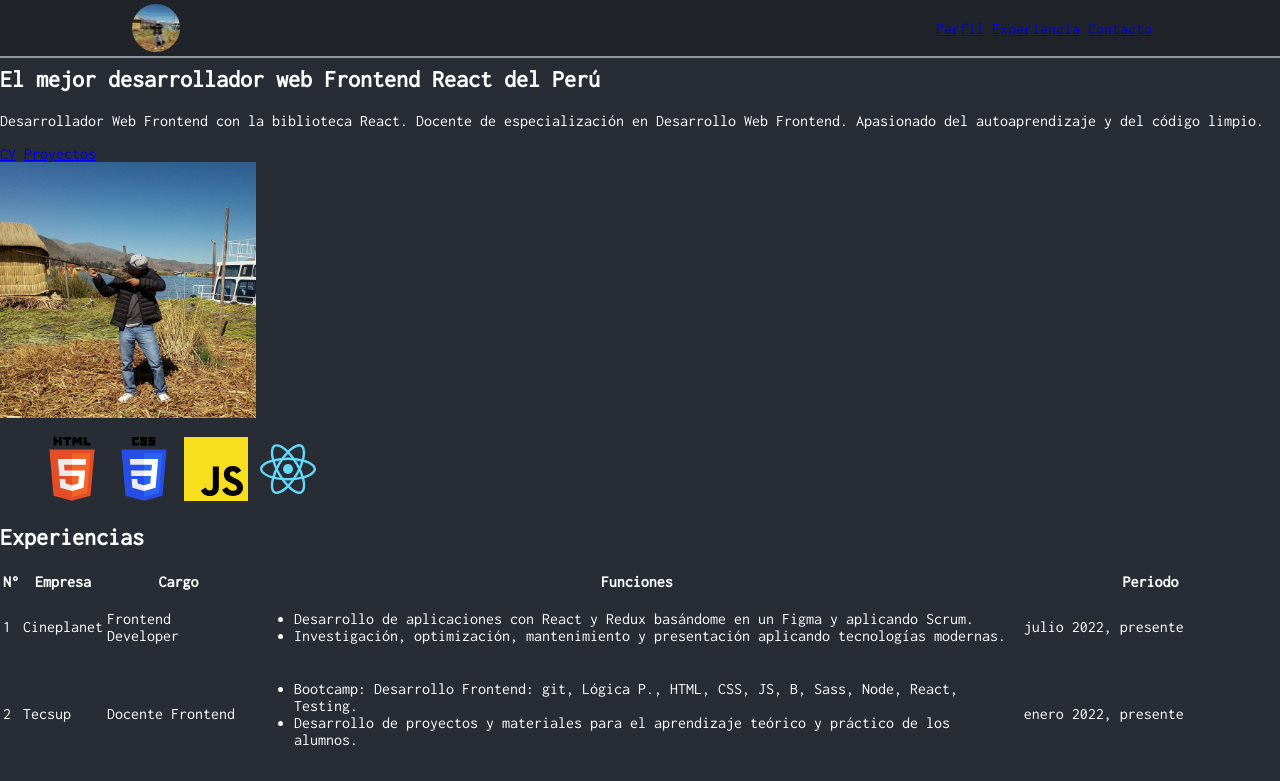
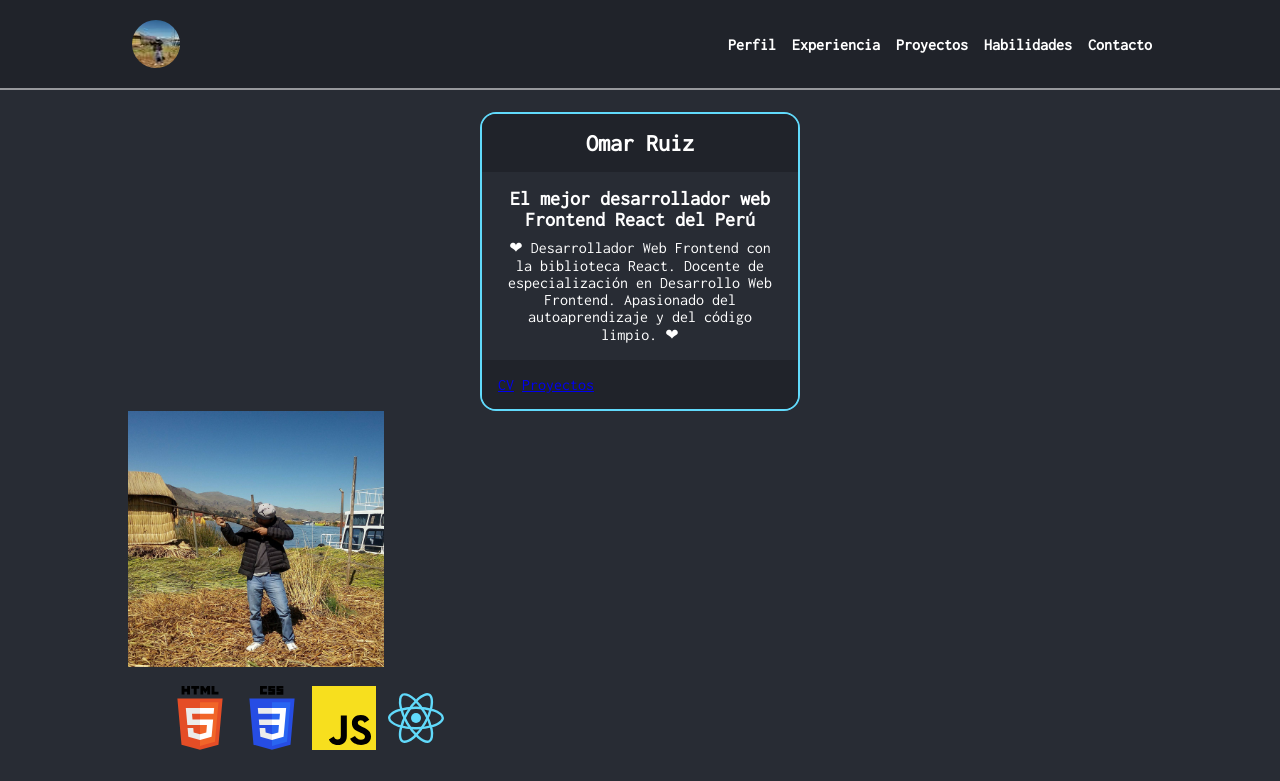
Before and after one commit to omaruiz1001/semana1, a plain HTML site: page index.html in a window 1280 px wide. Shown: the top 781 px of the page. Drawn offline with nearby package versions, Linux system fonts and the light colour scheme.

Commit message:
estilo a cards

```diff
--- a/g17css.css
+++ b/g17css.css
@@ -1,3 +1,4 @@
 @import "./modules2/headed.css";
 @import "./modules2/sections.css";
 @import "./modules2/menu.css";
+@import "./modules2/cards.css";
--- a/index.html
+++ b/index.html
@@ -14,6 +14,7 @@
     <link rel="preconnect" href="https://fonts.gstatic.com" crossorigin>
     <link href="https://fonts.googleapis.com/css2?family=Inconsolata:wdth,wght@69.4,471;100,400&display=swap"
         rel="stylesheet">
+    <link rel="stylesheet" href="https://cdn.jsdelivr.net/npm/bootstrap-icons@1.9.1/font/bootstrap-icons.css">
 
     <title>Omar Ruiz - El mejor desarrollador web Frontend React del Perú</title>
     <meta name="title" content="Omar Ruiz - El mejor desarrollador web Frontend React del Perú">
@@ -37,43 +38,50 @@
 
 <body class="body">
     <header class="header">
-        <nav class="nave">
+        <nav class="nav">
             <div class="container container--nav-r">
                 <a href="#profile">
-                    <img src="./assets/img/foto-proyecto-_3_.webp" alt="Logo Elliot Garamendi" width="48" height="48" class="nav__logo"/>
+                    <img src="./assets/img/foto-proyecto-_3_.webp" alt="Logo Elliot Garamendi" width="48" height="48"
+                        class="nav__logo" />
                 </a>
+                <label for="menu" class="icon icon--menu"><i class="bi bi-list"></i></label>
+                <input type="checkbox" name="" id="menu" class="menu__checkbox">
                 <ul class="menu">
                     <li>
-                        <a href="#profile">Perfil</a>
+                        <a href="#profile" class="menu__link">Perfil</a>
                     </li>
                     <li>
-                        <a href="#experiences">Experiencia</a>
+                        <a href="#experiences" class="menu__link">Experiencia</a>
                     </li>
-                    <!-- <li>
-            <a href="#">Proyectos</a>
-          </li>
-          <li>
-            <a href="#">Habilidades</a>
-          </li> -->
                     <li>
-                        <a href="#contact">Contacto</a>
+                        <a href="#" class="menu__link">Proyectos</a>
+                    </li>
+                    <li>
+                        <a href="#" class="menu__link">Habilidades</a>
+                    </li>
+                    <li>
+                        <a href="#contact" class="menu__link">Contacto</a>
                     </li>
                 </ul>
             </div>
         </nav>
     </header>
     <main>
-        <article id="profile">
-            <div>
-                <div>
-                    <h1>Omar Ruiz</h1>
-                    <h2>El mejor desarrollador web Frontend React del Perú</h2>
-                    <p>
+        <article id="profile" class="section section--hero">
+            <div class="container">
+                <div class="card">
+                <div class="card__header">
+                    <h1 class="card__title">Omar Ruiz</h1>
+                </div>
+                <div class="card__body">
+                    <h2 class="card__subtitle">El mejor desarrollador web Frontend React del Perú</h2>
+                    <p class="card__text">
                         Desarrollador Web Frontend con la biblioteca React. Docente de especialización en Desarrollo Web
                         Frontend.
                         Apasionado del autoaprendizaje y del código limpio.
                     </p>
-                    <div>
+                    </div>
+                    <div class="card__footer">
                         <a href="https://1drv.ms/u/s!As5U-bd3F-a6gYsmbbG-Dybk88biRQ?e=7q73aZ" target="_blank"
                             rel="noopener noreferrer">CV</a>
                         <a href="#">Proyectos</a>
--- /dev/null
+++ b/modules2/cards.css
@@ -0,0 +1,62 @@
+.card {
+    border: 0.125rem solid var(--primary-highlight-color);
+    box-sizing: border-box;
+    border-radius: 1rem;
+    overflow: hidden;
+    max-width: 320px;
+    margin: 0 auto;
+  }
+
+  .card__header {
+    background-color: var(--primary-theme-color);
+    padding: 1rem;
+    text-align: center;
+  }
+
+  .card__img {
+    background-color: var(--primary-theme-color);
+    border-radius: 50%;
+    width: min(100%, 256px);
+    /* max-width: 256px; */
+    height: 256px;
+    object-fit: cover;
+  }
+
+  .card__body {
+    display: flex;
+    flex-direction: column;
+    gap: 0.5rem;
+    background-color: var(--secondary-theme-color);
+    padding: 1rem;
+  }
+
+  .card__title {
+    font-size: 1.5rem;
+    text-align: center;
+    margin: 0;
+  }
+
+  .card__subtitle {
+    font-size: 1.25rem;
+    text-align: center;
+    margin: 0;
+  }
+
+  .card__text {
+    font-size: 1rem;
+    text-align: center;
+    margin: 0;
+  }
+
+  .card__text::before {
+    content: '❤';
+  }
+
+  .card__text::after {
+    content: '❤';
+  }
+
+  .card__footer {
+    background-color: var(--primary-theme-color);
+    padding: 1rem;
+  }
--- a/modules2/menu.css
+++ b/modules2/menu.css
@@ -1,7 +1,68 @@
-.menu{
+.menu {
+    position: fixed;
+    top: 5rem;
+    left: 0;
+    width: 100%;
+    height: 100%;
     display: flex;
+    flex-direction: column;
+    align-items: center;
+    justify-content: center;
     list-style: none;
-    gap: 0.5rem;
+    background-color: var(--primary-theme-color);
+    gap: 1rem;
     margin: 0;
     padding: 0;
+    transform: translateX(100%);
+    transition: transform 0.25s;
 }
+
+.icon {
+    font-size: 1.75rem;
+    cursor: pointer;
+}
+
+.menu__checkbox {
+    display: none;
+}
+.menu__checkbox:checked+.menu{
+   transform: translate(0);
+}
+.menu__link {
+    position: relative;
+    color: var(--primary-text-color);
+    font-weight: 600;
+    text-decoration: none;
+    transition: color 0.25s;
+}
+
+.menu__link:hover {
+    color: var(--primary-highlight-color);
+}
+
+.menu__link::before {
+    content: "";
+    position: absolute;
+    bottom: -0.125rem;
+    left: 0%;
+    width: 0%;
+    height: 0.0625rem;
+    background-color: var(--secondary-highlight-color);
+    transition: width 0.25s;
+}
+.menu__link:hover::before{
+    width: 100%;
+}
+@media (min-width:768px){
+    .icon--menu{
+        display: none;
+    }
+    .menu{
+       position: static;
+       width: auto;
+       height: auto;
+       flex-direction: row;
+       background-color:transparent;
+       transform: translate(0);
+    }
+}
--- a/modules2/sections.css
+++ b/modules2/sections.css
@@ -1,12 +1,21 @@
-.container {
+.section {
+    padding-top: var(--padding-section);
+    padding-bottom: var(--padding-section);
+  }
 
+  .section--hero {
+    padding-top: calc(5rem + var(--padding-section));
+  }
+
+  .container {
     max-width: var(--max-width-container);
     margin: 0 auto;
-    padding: var(--padding-container);
-}
+    padding-left: var(--padding-container);
+    padding-right: var(--padding-container);
+  }
 
-.container--nav-r {
+  .container--nav-r {
     display: flex;
     align-items: center;
     justify-content: space-between;
-}
+  }
--- a/oruiz.css
+++ b/oruiz.css
@@ -13,8 +13,8 @@
     --secondary-button-color: gold;
     --primary-invalid-color: crimson;
     --primary-font-family: 'inconsolata', monospace;
-    --padding-section: 1.5rem 0;
-    --padding-container: 0 1rem;
+    --padding-section: 1.5rem;
+    --padding-container: 1rem;
     --max-width-container: 640px;
     --primary-border-radius: 0.5rem;
 
@@ -27,6 +27,7 @@
 }
 @media(min-width:768px){
     :root{
+        --padding-section:2rem;
         --padding-container:0 0.75rem;
         --max-width-container:1024px;
     }
```
